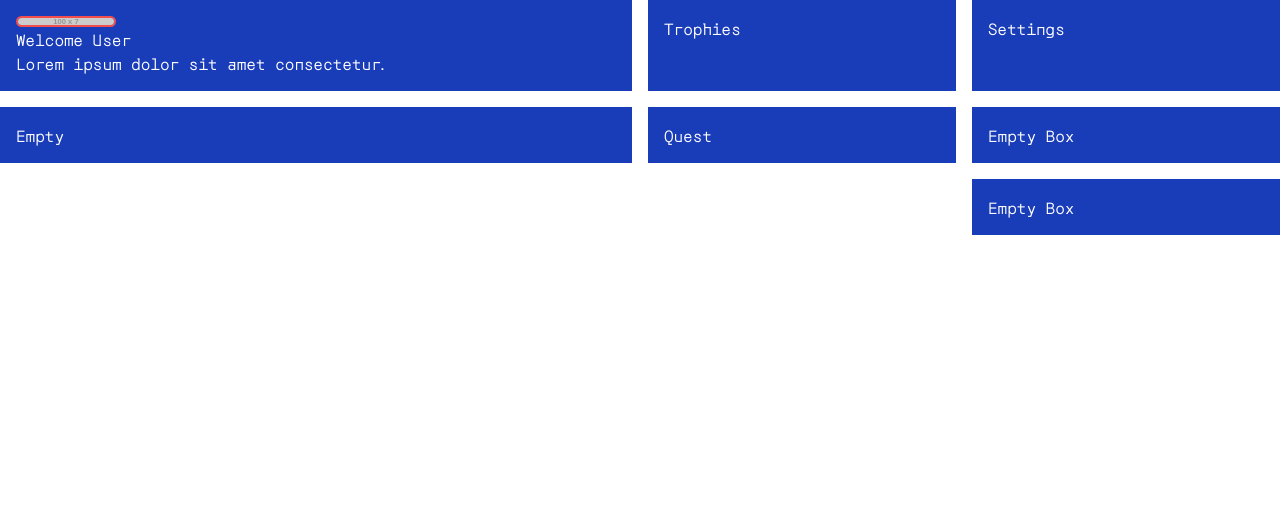
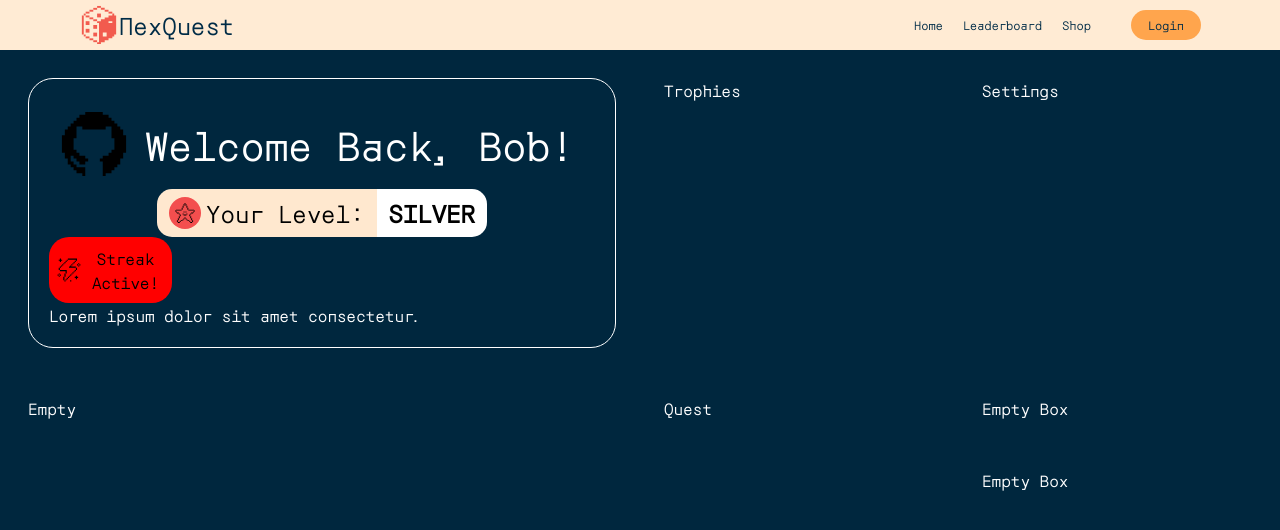
Before and after one commit to mattvalenz/100devs-gamifyit, a Next.js app in the folder frontend/: page /profile in a window 1280 px wide. Shown: the top 530 px of the page. Built offline with nearby package versions, Linux system fonts and the light colour scheme.

Commit message:
build StatusCard component with avatar, level badge, and streak badge

```diff
--- a/frontend/src/app/profile/_components/WelcomeUser.tsx
+++ /dev/null
@@ -1,18 +0,0 @@
-import Image from "next/image"
-
-export default function WelcomeUser(){
-    return (
-        <>
-        <Image className="rounded-full border-2 border-primary"
-            src="https://via.placeholder.com/100/7BB9FA/ffffff"
-            width={100}
-            height={100}
-            alt="Profile Picture"
-        />
-        <h2 style={{ fontFamily: 'var(--font-orbit)' }}>Welcome User</h2>
-        {/* Streak Active */}
-        {/* Progress Bar */}
-        <span> Lorem ipsum dolor sit amet consectetur.</span>
-        </>
-    )
-}
--- a/frontend/src/app/profile/page.tsx
+++ b/frontend/src/app/profile/page.tsx
@@ -1,20 +1,26 @@
-import WelcomeUser from '@/app/profile/_components/WelcomeUser'
+import StatusCard from '@/components/profile/StatusCard'
+import Navbar from '@/components/shared/Navbar';
 
 export default function ProfilePage() {
   return (
-    <main>
+    <>
+    <Navbar/>
+
+    <main className="min-h-screen p-3" style={{ backgroundColor: 'rgb(0, 39, 62)' }}>
       <div className="grid grid-cols-4 gap-4">
-        <div className="col-span-2 bg-blue-800 p-4 text-white">
-          <WelcomeUser/>
+        <div className="col-span-2 p-4 text-white">
+          <StatusCard/>
         </div>
-        <div className="bg-blue-800 p-4 text-white">Trophies</div>
-        <div className="bg-blue-800 p-4 text-white">Settings</div>
-        <div className="col-span-2 bg-blue-800 p-4 text-white">Empty</div>
-        <div className="bg-blue-800 p-4 text-white">Quest</div>
-        <div className="bg-blue-800 p-4 text-white">Empty Box</div>
-        <div className="col-start-4 col-end-4 bg-blue-800 p-4 text-white">Empty Box</div>
+        <div className=" p-4 text-white">Trophies</div>
+        <div className=" p-4 text-white">Settings</div>
+        <div className="col-span-2  p-4 text-white">Empty</div>
+        <div className=" p-4 text-white">Quest</div>
+        <div className=" p-4 text-white">Empty Box</div>
+        <div className="col-start-4 col-end-4  p-4 text-white">Empty Box</div>
 
       </div>
     </main>
+
+    </>
   );
 }
--- /dev/null
+++ b/frontend/src/components/profile/StatusCard.module.css
@@ -0,0 +1,85 @@
+.welcomeCard {
+    display: flex;
+    flex-direction: column;
+    border: solid .5px white;
+    border-radius: 25px;
+    font-family: var(--font-orbit);
+    padding: 20px;
+}
+
+.userWelcome {
+    display: flex;
+    flex-direction: row;
+    align-items: center;
+    gap: 5px;
+    padding: 10px;
+    justify-content: flex-start;
+}
+
+.greeting {
+    font-size: 2.5rem;
+    flex: 1;
+    text-align: center;
+}
+
+.currentLevel {
+    display: flex;
+    flex-direction: row;
+    align-self: center;
+    align-items: stretch;
+    border-radius: 15px;
+    overflow: hidden;
+    width: fit-content;
+}
+
+.iconWrap {
+    background-color: #F34E4E;
+    border-radius: 50%;
+    padding: 6px;
+    display: flex;
+    align-items: center;
+    justify-content: center;
+}
+
+.levelLeft {
+    display: flex;
+    align-items: center;
+    gap: 5px;
+    background-color: rgb(255, 232, 207);
+    padding: 6px 12px;
+    color: black;
+    font-family: var(--font-orbit);
+    font-size: 1.5rem;
+}
+
+.levelRight {
+    background-color: white;
+    padding: 6px 12px;
+    font-weight: bold;
+    color: black;
+    display: flex;
+    align-items: center;
+    font-family: var(--font-silkscreen);
+    font-size: 1.5rem;
+}
+
+.activeStreak {
+    display: flex;
+    flex-direction: row;
+    align-items: center;
+    gap: 6px;
+    background-color: red;
+    border-radius: 20px;
+    padding: 4px 8px;
+    width: fit-content;
+    color: black;
+    font-family: var(--font-silkscreen);
+}
+
+.activeStreak img{
+    align-self: center;
+}
+.activeStreak span{
+    text-align: center;
+    padding: 5px;
+}
--- /dev/null
+++ b/frontend/src/components/profile/StatusCard.tsx
@@ -0,0 +1,53 @@
+import Image from "next/image"
+import styles from './StatusCard.module.css'
+
+// Welcome Card
+export default function Status(){
+    return (
+        <>
+        <div className={styles.welcomeCard}>
+            <div className={styles.userWelcome}>
+                {/* Separating picture and Welcome message */}
+                <Image className={styles.profilePicture}
+                    // src="https://via.placeholder.com/100/7BB9FA/ffffff"
+                    src="/icons/github-icon.svg"
+                    width={70}
+                    height={60}
+                    alt="Profile Picture"
+                />
+                <h2 className={styles.greeting}>Welcome Back, Bob!</h2>
+            </div>
+
+            {/* Current Level Badge */}
+            <div className={styles.currentLevel}>
+                <div className={styles.levelLeft}>
+                    <div className={styles.iconWrap}>
+                        <Image
+                        src="/icons/silver-icon.svg"
+                        alt="Level"
+                        width={20}
+                        height={20} />
+                    </div>
+                    <span>Your Level:</span>
+                </div>
+                <div className={styles.levelRight}>
+                    <span>SILVER</span>
+                </div>
+            </div>
+
+            {/* Streak Badge */}
+            <div className={styles.activeStreak}>
+            <Image
+                src="/icons/streak-icon.svg"
+                alt="Streak" width={24}
+                height={24} />
+                <span>Streak<br />Active!</span>
+            </div>
+
+            {/* Progress Bar */}
+            <span> Lorem ipsum dolor sit amet consectetur.</span>
+        </div>
+
+        </>
+    )
+}
```
